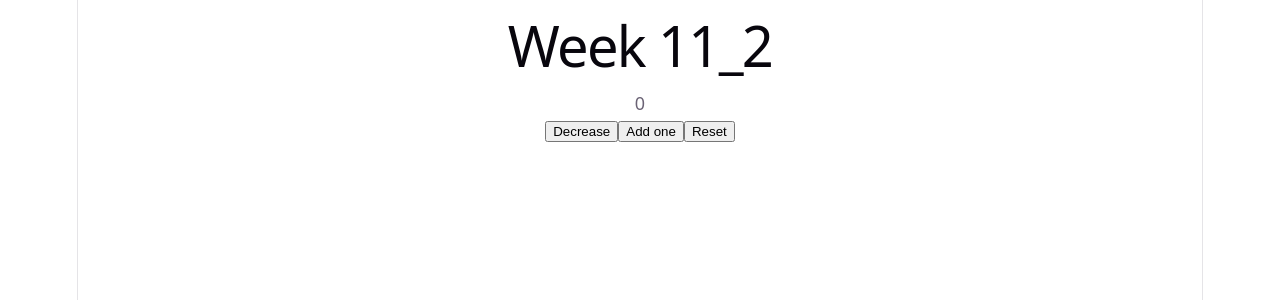
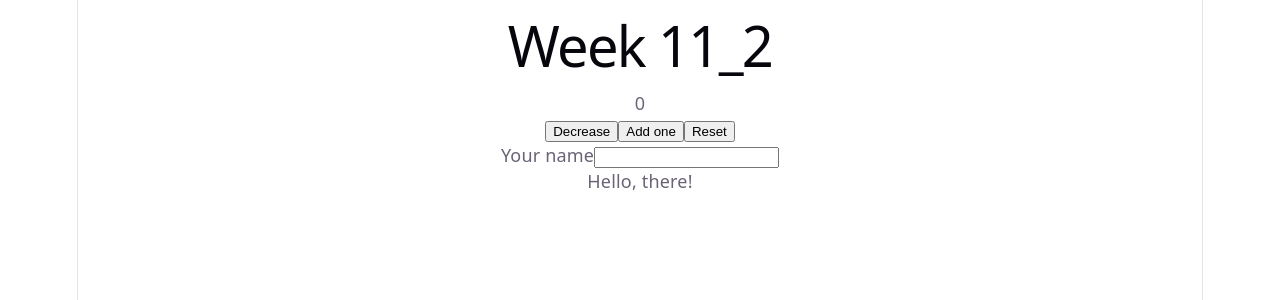
Before and after one commit to aadi-eee/week11-2, a React (Vite) app: page / in a window 1280 px wide. Shown: the top 300 px of the page. Built offline with nearby package versions, Linux system fonts and the light colour scheme.

Commit message:
Add E2 controlled input

```diff
--- a/src/App.jsx
+++ b/src/App.jsx
@@ -1,10 +1,12 @@
 import Counter from './components/Counter.jsx';
+import NameInput from './components/NameInput.jsx';
 
 export default function App() {
   return (
     <>
       <h1>Week 11_2</h1>
       <Counter />
+      <NameInput />
     </>
   );
 }
--- /dev/null
+++ b/src/components/NameInput.jsx
@@ -0,0 +1,17 @@
+import { useState } from 'react';
+
+export default function NameInput() {
+  const [name, setName] = useState('');
+
+  return (
+    <div>
+      <label htmlFor="your-name">Your name</label>
+      <input
+        id="your-name"
+        value={name}
+        onChange={(event) => setName(event.target.value)}
+      />
+      <p>Hello, {name || 'there'}!</p>
+    </div>
+  );
+}
```
